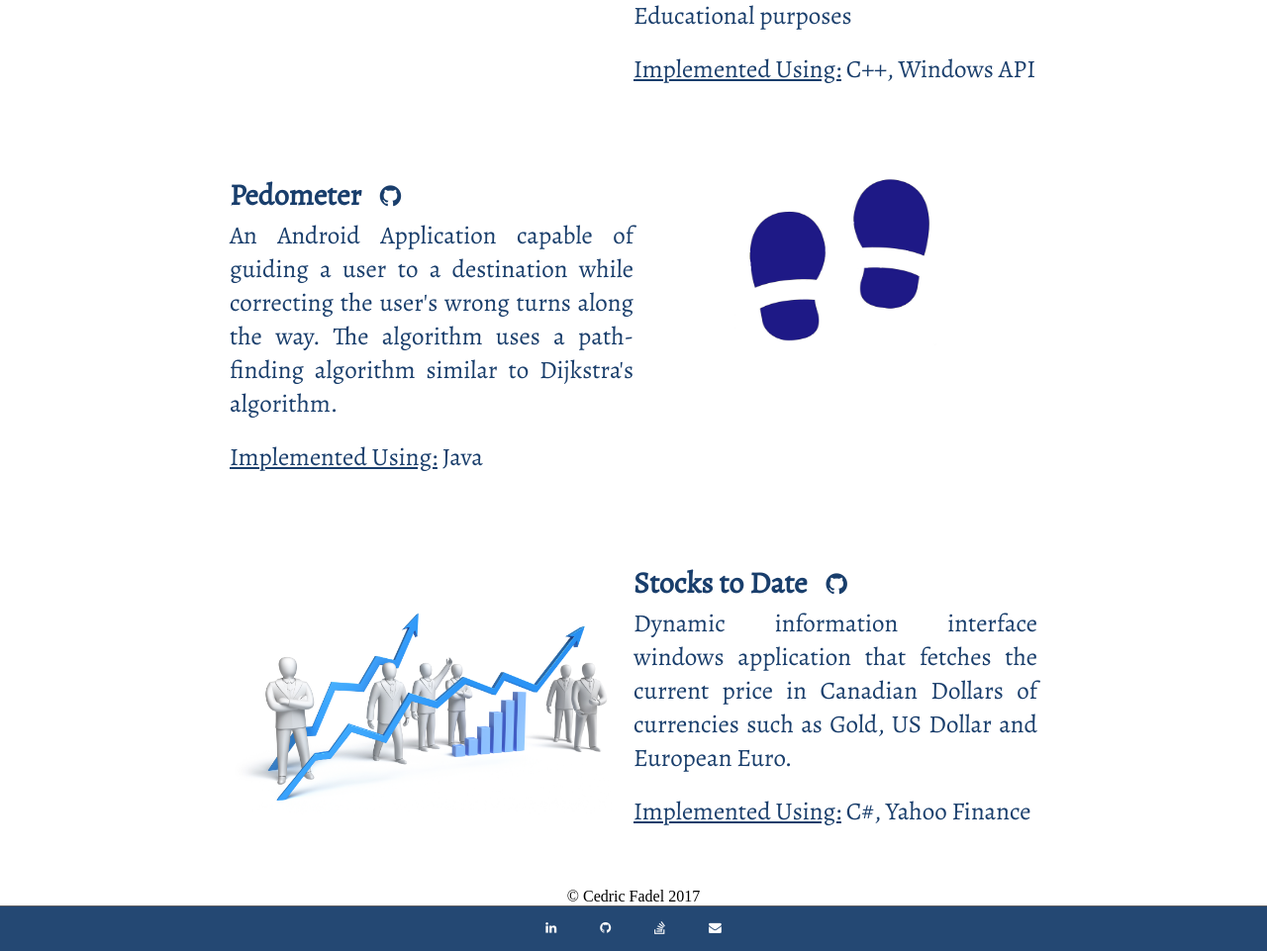
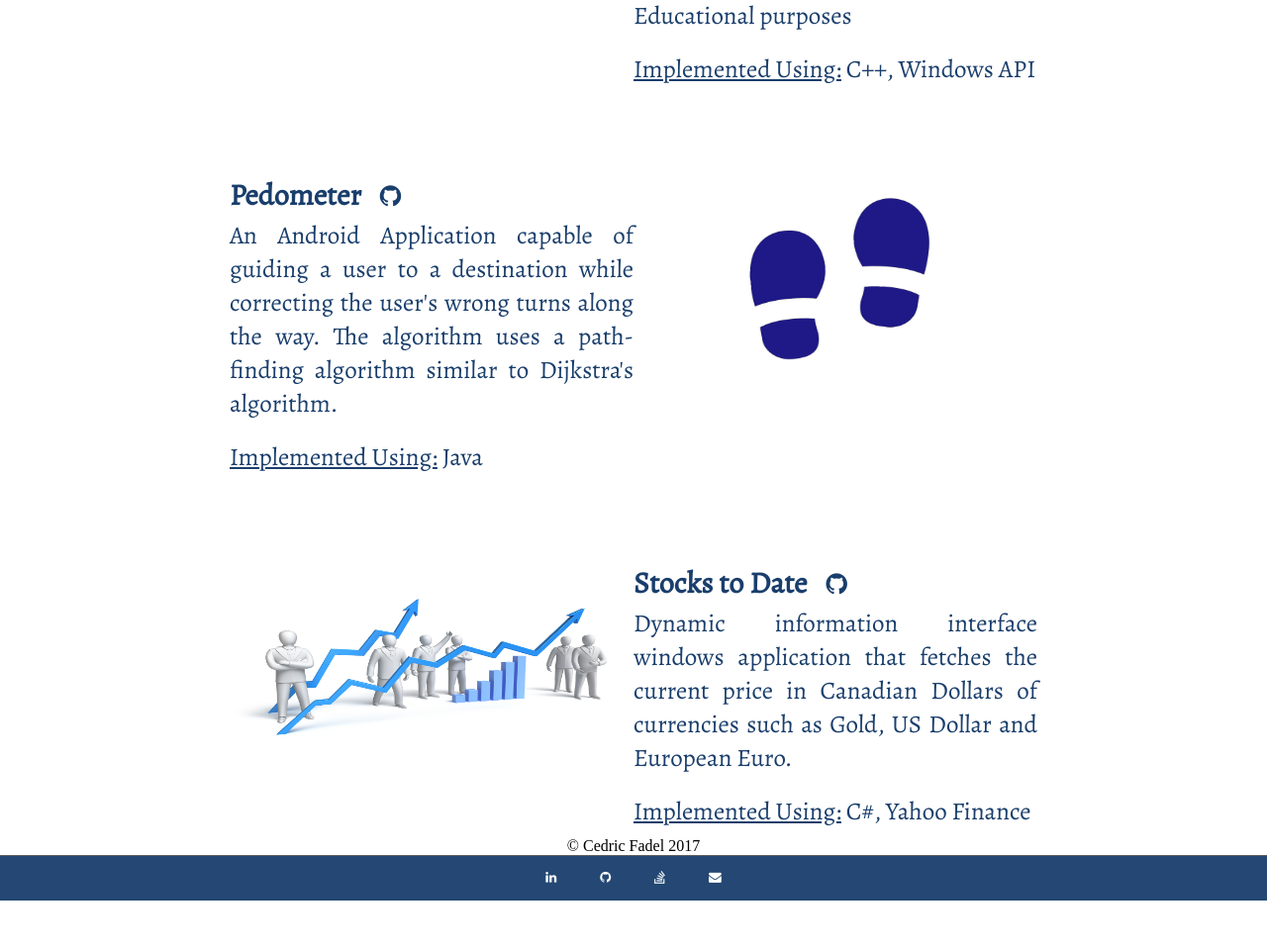
Before and after one commit to cfadel1/PersonalWebsite, a PHP site: page /Portfolio.html in a window 1280 px wide. Shown: the part 1475-2436 px from the top of the page at 99% size. After the commit the page ends 2385 px from the top, so only its background shows below. Run offline with PHP 8.4, Linux system fonts and the light colour scheme; some libraries are stand-ins or nearby versions; some web fonts are replaced.

Commit message:
Fixed image sizes on the portfolio page.

```diff
--- a/css/Style.css
+++ b/css/Style.css
@@ -371,13 +371,13 @@ figcaption {
     z-index: 2;
     background-image: url(img/Pedometer.png);
     background-repeat: no-repeat;
-    background-position: 50% 0%;
+    background-position: 50% 100%;
     background-size: 50% 90%;
 }
 
 .project4 {
     width: 50%;
-    height: 40vh;
+    height: 29vh;
     position: relative;
     z-index: 2;
     background-image: url(img/stocks.jpg);
```
